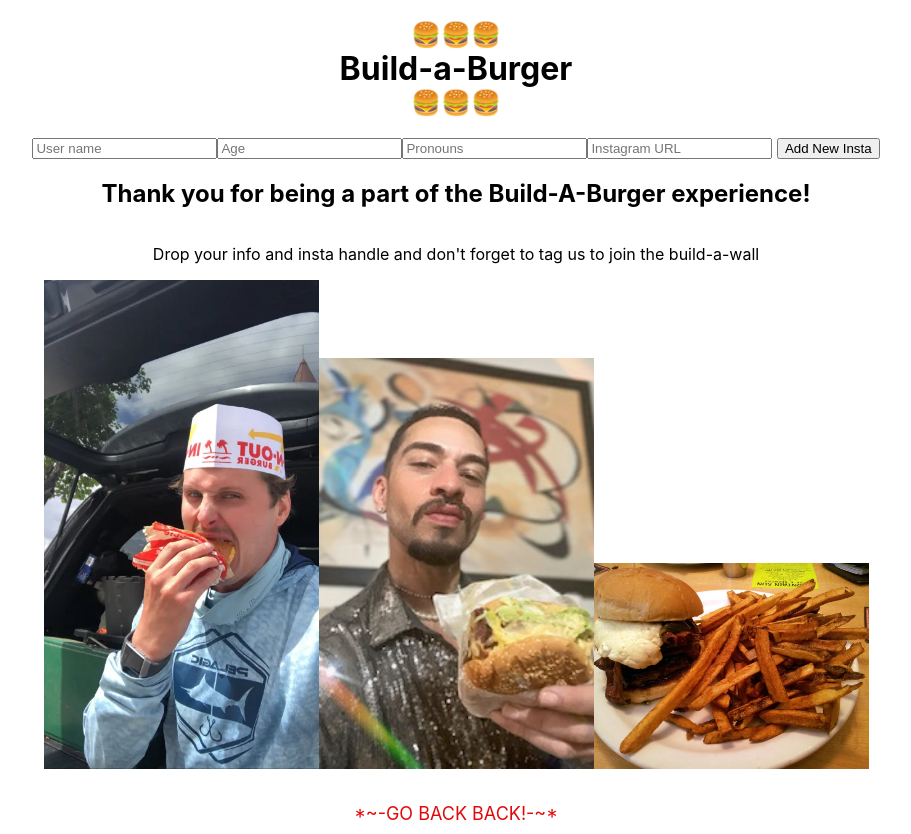
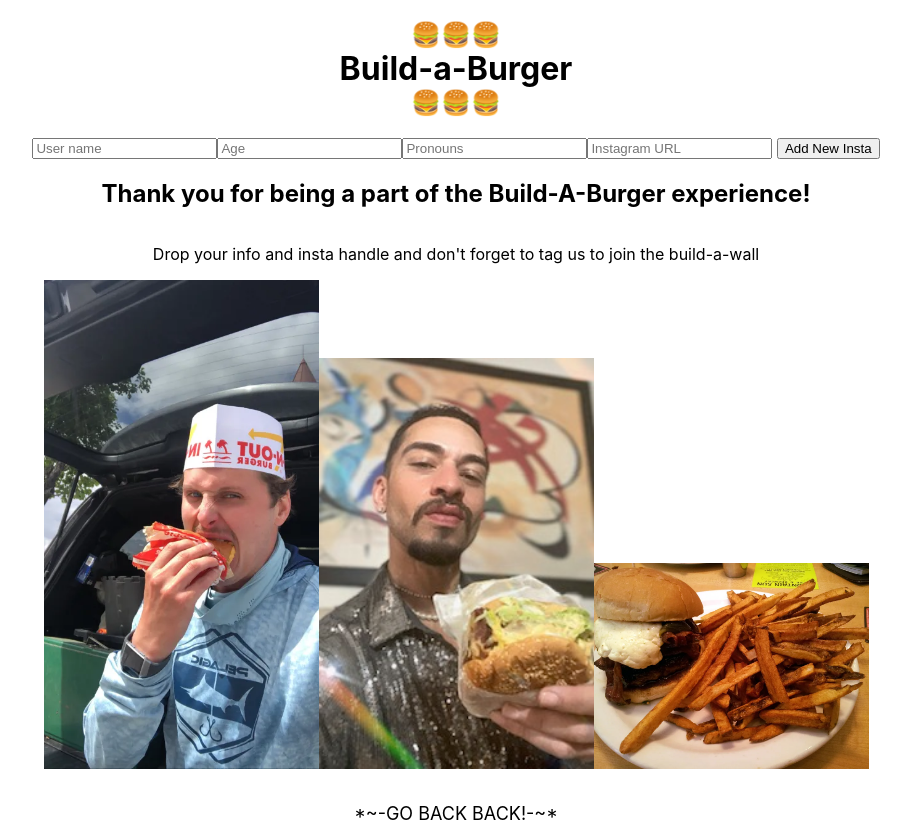
Before and after one commit to LavanteIsaac/phaze-2-project, a React (Create React App) app in the folder build-a-burger/: page /NewInsta in a window 1280 px wide. Shown: the whole page, without its empty margins (184-1095 px from the left). Built offline with nearby package versions, Linux system fonts and the light colour scheme.

Commit message:
all black

```diff
--- a/build-a-burger/src/db.json
+++ b/build-a-burger/src/db.json
@@ -100,5 +100,6 @@
       "insta": "45345",
       "id": 2
     }
+
   ]
 }
--- a/build-a-burger/src/index.css
+++ b/build-a-burger/src/index.css
@@ -36,7 +36,7 @@ code {
   display: flex;
   flex-direction: column;
   align-items: center;
-  color: #e41414;
+  color: #000000;
   justify-content: center;
   font-size: 36px;
   padding: 10px 20px;
@@ -124,7 +124,7 @@ code {
 .go-back-link,
 .done-link {
   display: flex;
-  color: #e10909;
+  color: #000000;
   flex-direction: column;
   align-items: center;
   justify-content: center;
```
Also changed, not shown: 1 other file (tests, documents, lock files or other folders).
